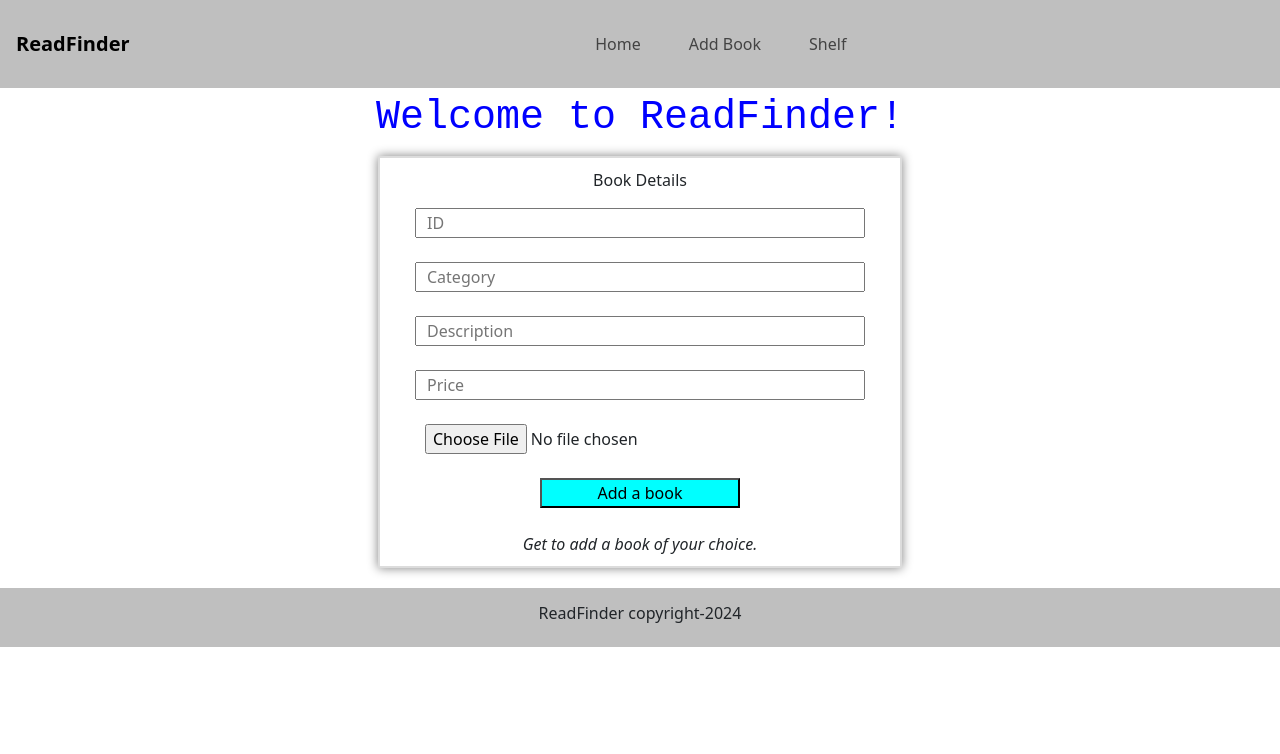
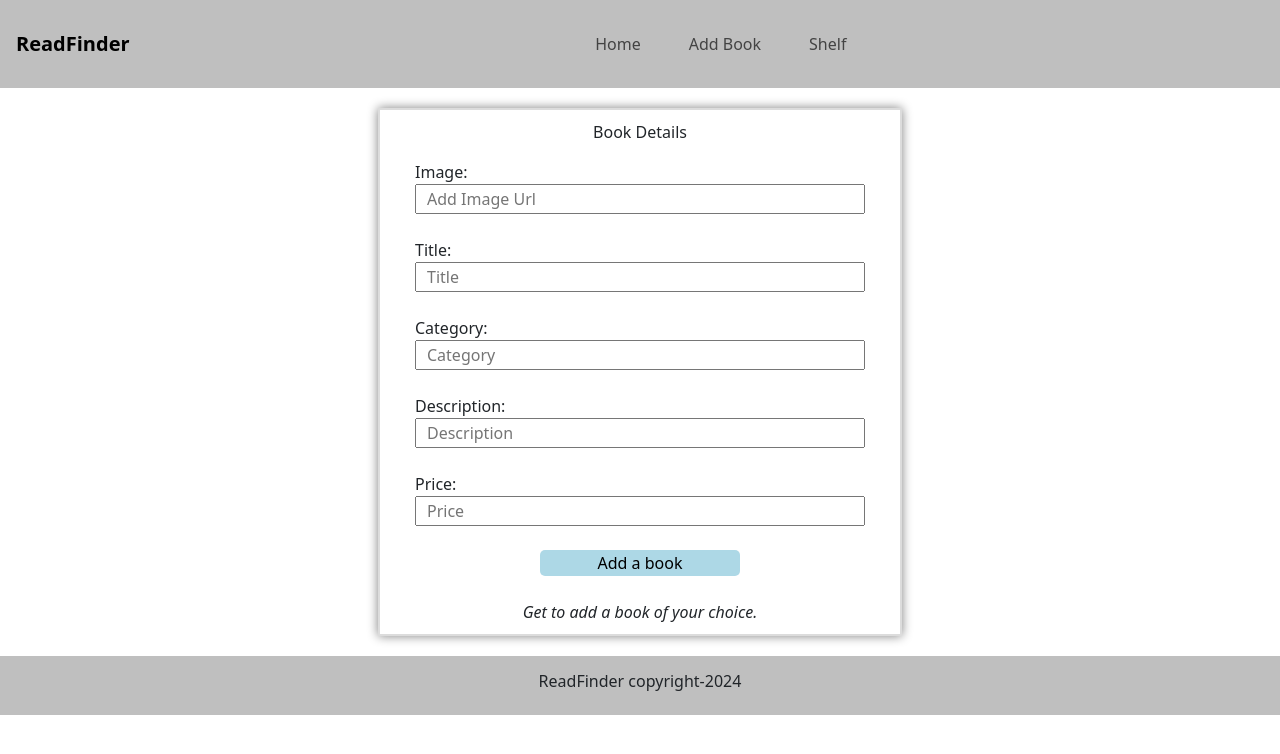
Before and after one commit to Riob-a/ReadFinder, a React (Create React App) app: page /form in a window 1280 px wide. Shown: the top 754 px of the page. Built offline with nearby package versions, Linux system fonts and the light colour scheme.

Commit message:
form_page  commit

```diff
--- a/src/Pages/Form.css
+++ b/src/Pages/Form.css
@@ -15,6 +15,7 @@ label{
     text-align: left;
     float: left;
     width:100px;
+    padding: 0 25px;
 }
 #p1{
     font-size: 20px;
@@ -22,6 +23,7 @@ label{
 }
 input{
     text-align: left;
+    outline: none;
 
 }
 .form,input{
@@ -40,6 +42,8 @@ legend{
 }
 
 #btn{
-    background-color: aqua;
+    background-color: lightblue;
     width: 40%;
+    border: none;
+    border-radius: 5px;
 }
--- a/src/Pages/Form.js
+++ b/src/Pages/Form.js
@@ -4,19 +4,26 @@ import "./Form.css"
 function FormData(){
 return(
     <div>
-        <legend>Welcome to ReadFinder!</legend>
+
     <form >
         <p>Book Details</p>
 
-        <input type="text" placeholder="ID"/>  <br/> <br/>
+        <label>Image:</label>
+        <input type="text" placeholder="Add Image Url" id="image" accept="image/*"/> <br/> <br/>
 
+        <label>Title:</label>
+        <input type="text" placeholder="Title"/>  <br/> <br/>
+
+       <label>Category:</label>
         <input type="text" placeholder="Category"/> <br/> <br/>
 
+        <label>Description:</label>
         <input type="text" placeholder="Description"/> <br/> <br/>
 
+        <label>Price:</label>
         <input type="text"placeholder="Price"/> <br/> <br/>
 
-        <input type="file" placeholder="Image" id="image" accept="image/*"/> <br/> <br/>
+
 
         <button id="btn" type="submit">Add a book</button> <br/> <br/>
 
```
